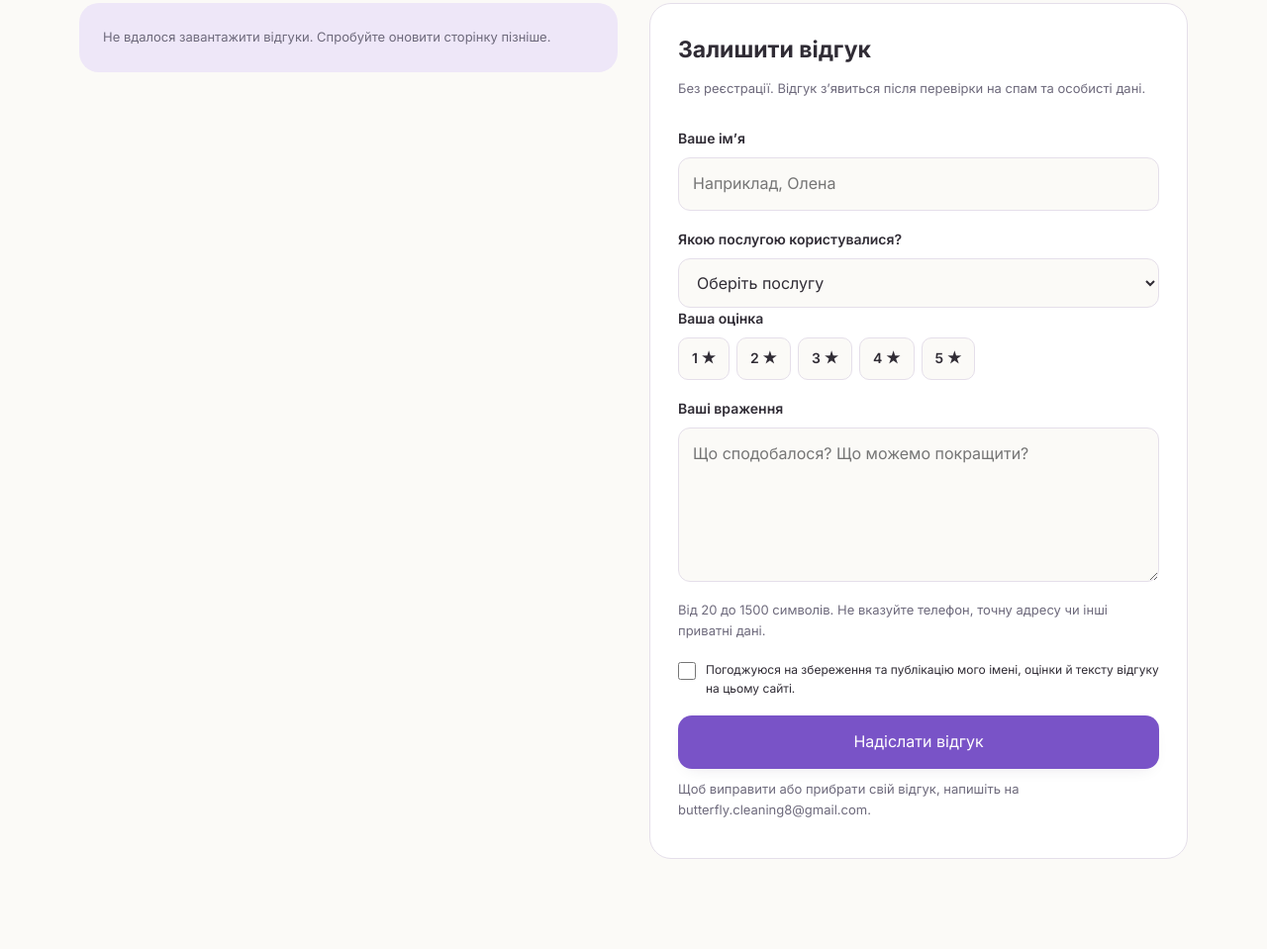
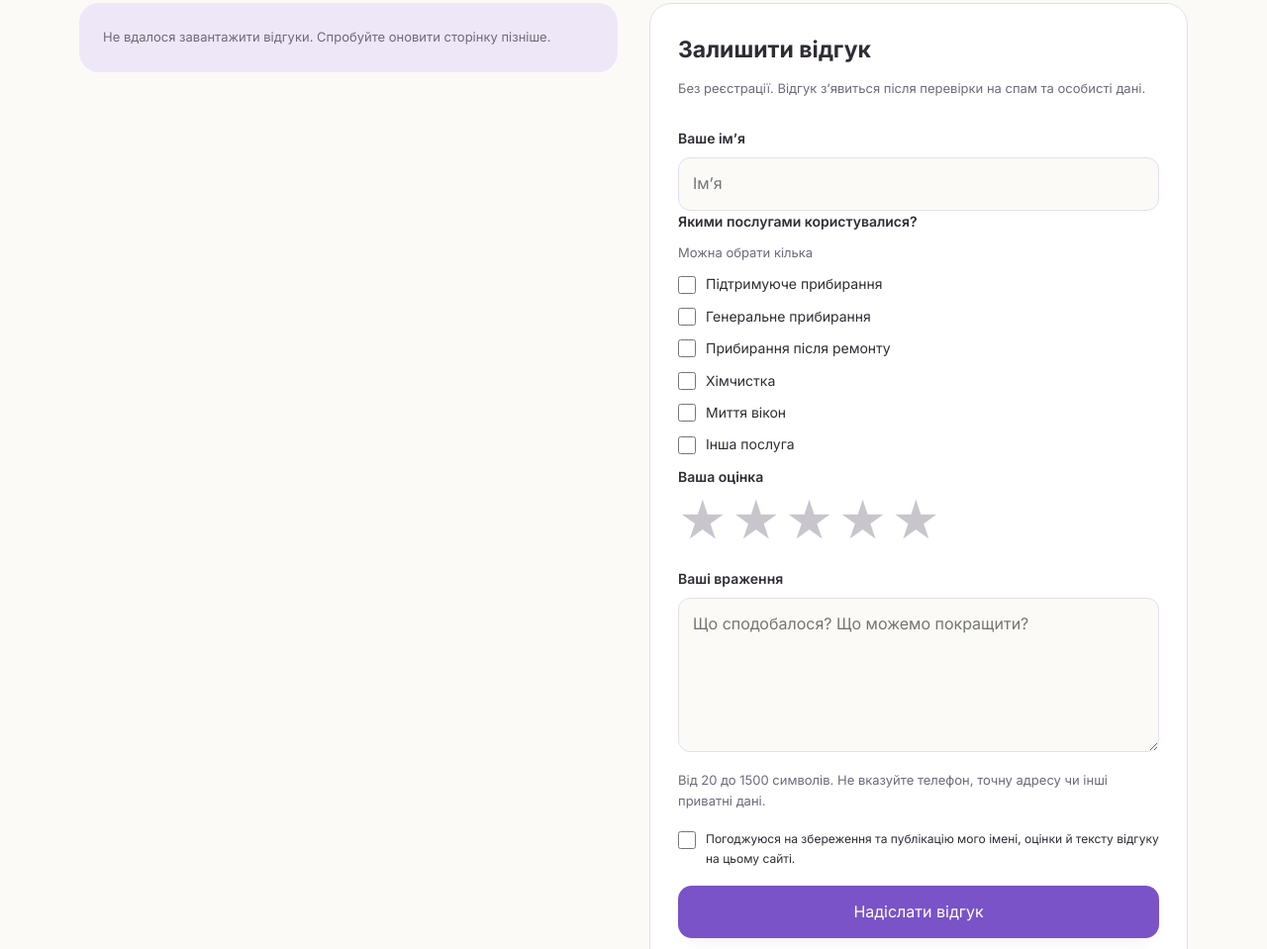
Before and after one commit to webby-kot/metelyk-cleaning, a plain HTML site: page index.html in a window 1280 px wide. Shown: the part 5142-6101 px from the top of the page at 99% size. Drawn offline with Linux system fonts and the light colour scheme; no server answers.

Commit message:
Simplify reviews with multiple services and yellow star rating
Updated review form to allow multiple service selections and improved accessibility features.

```diff
--- a/index.html
+++ b/index.html
@@ -544,8 +544,9 @@ html { scroll-padding-top: 84px; }
 .review-form textarea { resize:vertical;line-height:1.6; }.review-form button { cursor:pointer;font:inherit; }.review-form input:focus-visible,.review-form select:focus-visible,.review-form textarea:focus-visible { outline:2px solid var(--primary);outline-offset:3px; }
 .review-help,.review-notice { font-size:13px;color:var(--ink-soft);line-height:1.65; }.review-help { margin:10px 0;overflow-wrap:anywhere; }
 .review-notice { padding:24px;border-radius:20px;background:#eee7f8;margin:0 0 16px; }.reviews-list { display:grid;gap:16px;margin-bottom:18px; }
-.review-card h3 { font-size:17px; }.review-card blockquote { margin:14px 0;white-space:pre-wrap;overflow-wrap:anywhere; }.review-card .review-stars { color:var(--primary);letter-spacing:3px;font-size:21px; }.review-card footer { font-size:12px;color:var(--ink-soft); }
-.review-rating>div { display:flex;gap:7px;flex-wrap:wrap; }.review-form .review-rating label { margin:0;position:relative;cursor:pointer; }.review-rating input { position:absolute;opacity:0; }.review-rating span { display:block;padding:9px 13px;border:1px solid var(--line);border-radius:10px;background:var(--bg); }.review-rating input:checked+span { background:var(--primary);color:white;border-color:var(--primary); }.review-rating input:focus-visible+span { outline:2px solid var(--primary);outline-offset:3px; }
+.review-card h3 { font-size:17px; }.review-card blockquote { margin:14px 0;white-space:pre-wrap;overflow-wrap:anywhere; }.review-card .review-stars { color:#e7ad19;letter-spacing:3px;font-size:21px; }.review-card footer { font-size:12px;color:var(--ink-soft); }
+.review-rating>div { display:flex;gap:6px; }.review-form .review-rating label { margin:0;position:relative;cursor:pointer; }.review-rating input { position:absolute;opacity:0;width:1px;height:1px; }.review-rating span { display:block;font-size:42px;line-height:1.2;padding:2px;color:#c9c5cc;transition:color .15s; }.review-rating span.is-lit { color:#e7ad19; }.review-rating input:focus-visible+span { outline:2px solid var(--primary);outline-offset:3px;border-radius:5px; }
+.review-services legend { font-size:14px;font-weight:600;margin:18px 0 0; }.review-form .review-services label { display:flex;align-items:center;gap:10px;font-weight:400;margin:10px 0;font-size:14px; }.review-services input { width:18px;height:18px;accent-color:var(--primary);flex-shrink:0; }
 .review-form .review-consent { display:flex;align-items:flex-start;gap:10px;font-size:12px;font-weight:400;line-height:1.6;margin:18px 0; }.review-consent input { width:18px;height:18px;flex-shrink:0;margin:2px 0;accent-color:var(--primary); }
 .review-trap { position:absolute;left:-10000px;width:1px;height:1px;overflow:hidden; }.review-form [disabled] { opacity:.6; }.review-form #reviewSubmit { width:100%;justify-content:center; }
 @media(max-width:800px) { .reviews-layout { grid-template-columns:1fr;gap:24px; }.review-form,.review-card { padding:22px; } }
@@ -900,19 +901,21 @@ html { scroll-padding-top: 84px; }
         <p class="review-help">Без реєстрації. Відгук з’явиться після перевірки на спам та особисті дані.</p>
         <fieldset id="reviewFields" disabled>
           <label for="reviewName">Ваше ім’я</label>
-          <input id="reviewName" name="author_name" autocomplete="given-name" required minlength="2" maxlength="60" placeholder="Наприклад, Олена">
-          <label for="reviewService">Якою послугою користувалися?</label>
-          <select id="reviewService" name="service" required>
-            <option value="">Оберіть послугу</option>
-            <option>Підтримуюче прибирання</option><option>Генеральне прибирання</option>
-            <option>Прибирання після ремонту</option><option>Хімчистка</option><option>Миття вікон</option><option>Інша послуга</option>
-          </select>
+          <input id="reviewName" name="author_name" autocomplete="off" required minlength="2" maxlength="60" placeholder="Ім’я">
+          <fieldset class="review-services"><legend>Якими послугами користувалися?</legend><p class="review-help">Можна обрати кілька</p>
+            <label><input type="checkbox" name="service" value="Підтримуюче прибирання"><span>Підтримуюче прибирання</span></label>
+            <label><input type="checkbox" name="service" value="Генеральне прибирання"><span>Генеральне прибирання</span></label>
+            <label><input type="checkbox" name="service" value="Прибирання після ремонту"><span>Прибирання після ремонту</span></label>
+            <label><input type="checkbox" name="service" value="Хімчистка"><span>Хімчистка</span></label>
+            <label><input type="checkbox" name="service" value="Миття вікон"><span>Миття вікон</span></label>
+            <label><input type="checkbox" name="service" value="Інша послуга"><span>Інша послуга</span></label>
+          </fieldset>
           <fieldset class="review-rating"><legend>Ваша оцінка</legend><div>
-            <label><input type="radio" name="rating" value="1" required><span>1 ★</span></label>
-            <label><input type="radio" name="rating" value="2"><span>2 ★</span></label>
-            <label><input type="radio" name="rating" value="3"><span>3 ★</span></label>
-            <label><input type="radio" name="rating" value="4"><span>4 ★</span></label>
-            <label><input type="radio" name="rating" value="5"><span>5 ★</span></label>
+            <label><input type="radio" name="rating" value="1" aria-label="1 з 5" required><span aria-hidden="true">★</span></label>
+            <label><input type="radio" name="rating" value="2" aria-label="2 з 5"><span aria-hidden="true">★</span></label>
+            <label><input type="radio" name="rating" value="3" aria-label="3 з 5"><span aria-hidden="true">★</span></label>
+            <label><input type="radio" name="rating" value="4" aria-label="4 з 5"><span aria-hidden="true">★</span></label>
+            <label><input type="radio" name="rating" value="5" aria-label="5 з 5"><span aria-hidden="true">★</span></label>
           </div></fieldset>
           <label for="reviewBody">Ваші враження</label>
           <textarea id="reviewBody" name="body" rows="5" required minlength="20" maxlength="1500" placeholder="Що сподобалося? Що можемо покращити?"></textarea>
@@ -1081,15 +1084,21 @@ navMobile.querySelectorAll('a').forEach(link => {
         list.append(card);
       }
       offset+=reviews.length;more.hidden=reviews.length<6;
-      notice.hidden=offset>0;notice.textContent='Опублікованих відгуків поки немає. Ваш може стати першим.';
+      notice.hidden=true;notice.textContent='';
     } catch {notice.hidden=false;notice.textContent='Не вдалося завантажити відгуки. Спробуйте оновити сторінку пізніше.';}
     finally{loading=false;more.disabled=false;}
   }
   if(!config.url||!config.key){notice.textContent='Підключаємо відгуки. Форма стане доступною після перевірки збереження.';status.textContent='Форма ще не приймає відповіді.';return;}
+  const ratingInputs=[...form.querySelectorAll('input[name=rating]')];
+  const ratingGroup=form.querySelector('.review-rating>div');
+  const paintStars=value=>ratingInputs.forEach(input=>input.nextElementSibling.classList.toggle('is-lit',Number(input.value)<=value));
+  const selectedRating=()=>Number(form.querySelector('input[name=rating]:checked')?.value||0);
+  ratingInputs.forEach(input=>{input.addEventListener('change',()=>paintStars(selectedRating()));input.parentElement.addEventListener('mouseenter',()=>paintStars(Number(input.value)));});
+  ratingGroup.addEventListener('mouseleave',()=>paintStars(selectedRating()));
   fields.disabled=false;loadReviews();more.addEventListener('click',loadReviews);
   form.addEventListener('submit',async(event)=>{
     event.preventDefault();if(!form.reportValidity()||submit.disabled)return;
-    const data=new FormData(form);const payload={author_name:String(data.get('author_name')||'').trim(),service:data.get('service'),rating:Number(data.get('rating')),body:String(data.get('body')||'').trim(),website:data.get('website'),consent:data.get('consent')==='on'};
+    const data=new FormData(form);if(!data.getAll('service').length){status.textContent='Оберіть хоча б одну послугу.';return;}const payload={author_name:String(data.get('author_name')||'').trim(),service:data.getAll('service').join(' · '),rating:Number(data.get('rating')),body:String(data.get('body')||'').trim(),website:data.get('website'),consent:data.get('consent')==='on'};
     if(payload.author_name.length<2||payload.body.length<20){status.textContent='Укажіть ім’я від 2 символів і текст відгуку від 20 символів.';return;}
     submit.disabled=true;status.textContent='Зберігаємо відгук…';
     try {
@@ -1097,7 +1106,7 @@ navMobile.querySelectorAll('a').forEach(link => {
       if(response.status===429){status.textContent='Забагато спроб надсилання. Спробуйте пізніше.';return;}
       if(!response.ok)throw new Error('save');const saved=await response.json();
       if(saved.saved!==true||!saved.id||saved.status!=='pending')throw new Error('save');
-      form.reset();status.textContent='Дякуємо! Відгук збережено й передано на перевірку. Після схвалення він з’явиться тут.';
+      form.reset();paintStars(0);status.textContent='Дякуємо! Відгук збережено й передано на перевірку. Після схвалення він з’явиться тут.';
     } catch {status.textContent='Не вдалося підтвердити збереження. Ваш текст залишився у формі. Спробуйте пізніше або напишіть нам у Telegram.';}
     finally{submit.disabled=false;}
   });
```
